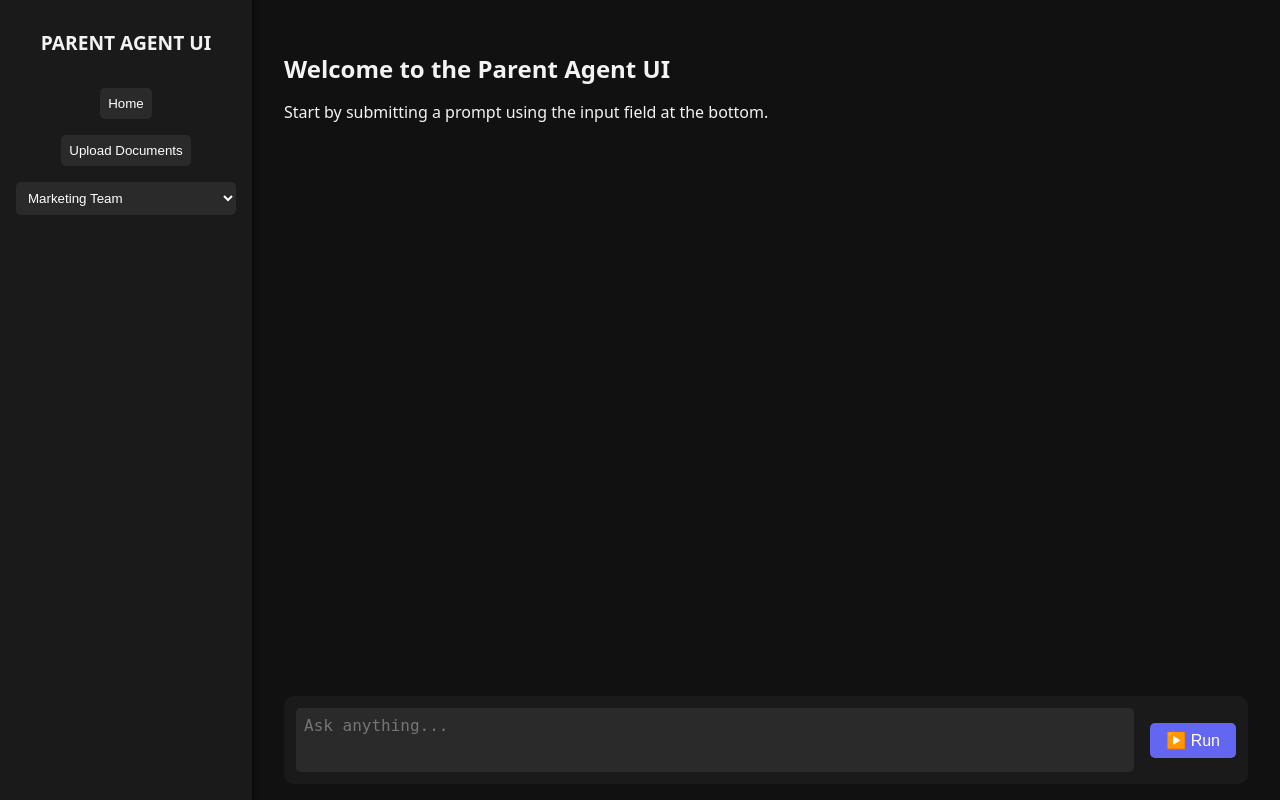
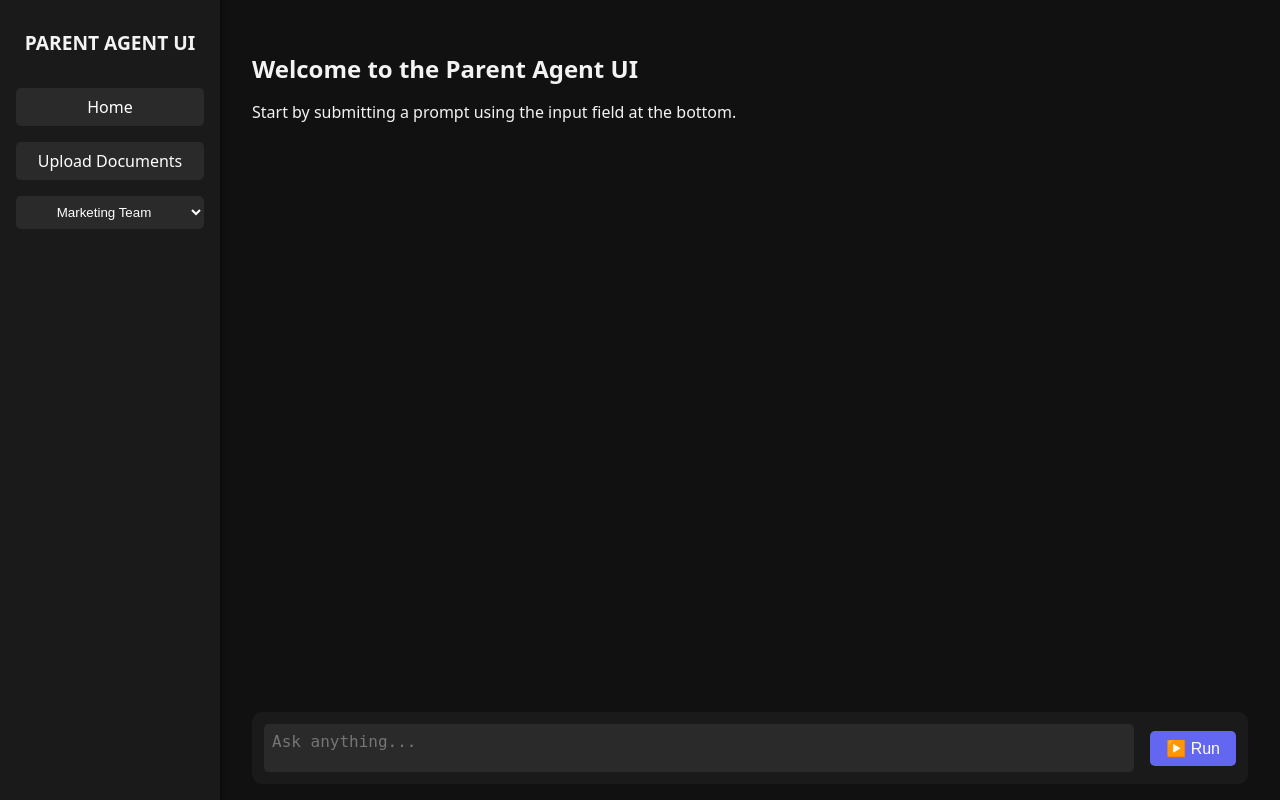
Before and after one commit to lfpmeloni/agno-playground, a Flask app: page / in a window 1280 px wide. Run offline with Flask 2, Linux system fonts and the light colour scheme.

Commit message:
testing documents interface

```diff
--- a/frontend/templates/index.html
+++ b/frontend/templates/index.html
@@ -4,6 +4,10 @@
   <meta charset="UTF-8" />
   <title>Agent Playground</title>
   <style>
+    /* Ensure box-sizing is consistent so padding doesn't affect width */
+    *, *:before, *:after {
+      box-sizing: border-box;
+    }
     body {
       margin: 0;
       padding: 0;
@@ -26,8 +30,11 @@
     .sidebar h1 {
       font-size: 1.2rem;
       margin-bottom: 2rem;
+      text-align: center;
     }
-    .sidebar select, .sidebar a button {
+    /* Shared styling so Home, Upload Documents, and the dropdown have the same width */
+    .sidebar select,
+    .sidebar a.button {
       margin-bottom: 1rem;
       background-color: #2a2a2a;
       color: white;
@@ -35,6 +42,9 @@
       border-radius: 5px;
       padding: 0.5rem;
       width: 100%;
+      text-align: center;
+      text-decoration: none;
+      display: block;
     }
     .main {
       flex: 1;
@@ -87,8 +97,8 @@
 <body>
   <div class="sidebar">
     <h1>PARENT AGENT UI</h1>
-    <a href="/"><button>Home</button></a>
-    <a href="/documents"><button>Upload Documents</button></a>
+    <a href="/" class="button">Home</a>
+    <a href="/documents" class="button">Upload Documents</a>
     <!-- Team selector placed in the sidebar -->
     <select id="agent" name="agent">
       <option value="marketing_team">Marketing Team</option>
```
Also changed, not shown: frontend/app.py (+3 -4 lines).
